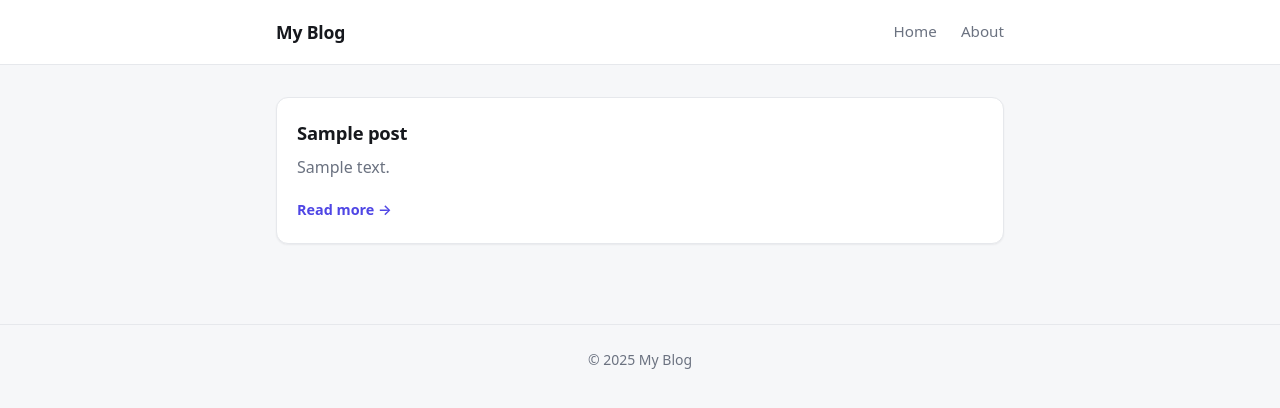
After one commit to anujar56/fastapi-project, a FastAPI app: template templates/posts.html in a window 1280 px wide. The commit adds this page. Shown: the top 408 px of the page. Run offline with FastAPI, Linux system fonts and the light colour scheme; the template is opened without the code that fills it: most values are stand-ins (such as "Sample title", 1, 10 or a date in 2020).

Commit message:
added /posts/{} parameter and some basic error handling

```diff
--- a/main.py
+++ b/main.py
@@ -1,4 +1,4 @@
-from fastapi import FastAPI, Request
+from fastapi import FastAPI, Request,HTTPException,status
 from fastapi.responses import HTMLResponse
 from fastapi.staticfiles import StaticFiles
 from fastapi.templating import Jinja2Templates
@@ -26,3 +26,10 @@ async def home(request: Request):
         "home.html",
         {"title": home, "posts": posts}
     )
+@app.get("/posts/{post_id}")
+def get_post(request: Request,post_id: int):
+
+    for post in posts:
+        if post.get("id") == post_id:
+            return templates.TemplateResponse(request,"posts.html",{"post": post} )
+    raise HTTPException(status_code=status.HTTP_404_NOT_FOUND, detail="Post not found")
--- a/templates/home.html
+++ b/templates/home.html
@@ -18,7 +18,7 @@
       <article class="card">
         <h2 class="card-title">{{ post.title }}</h2>
         <p class="card-content">{{ post.content }}</p>
-        <a href="/post/{{ post.id }}" class="card-link">Read more →</a>
+        <a href="/posts/{{ post.id }}" class="card-link">Read more →</a>
       </article>
     {% endfor %}
   </section>
--- /dev/null
+++ b/templates/posts.html
@@ -0,0 +1,13 @@
+{% extends "layout.html" %}
+
+{% block title %}Home — My Blog{% endblock %}
+
+{% block content %}
+
+<section class="post-list">
+      <article class="card">
+        <h2 class="card-title">{{ post.title }}</h2>
+        <p class="card-content">{{ post.content }}</p>
+        <a href="/post/{{ post.id }}" class="card-link">Read more →</a>
+      </article>
+{% endblock %}
```
